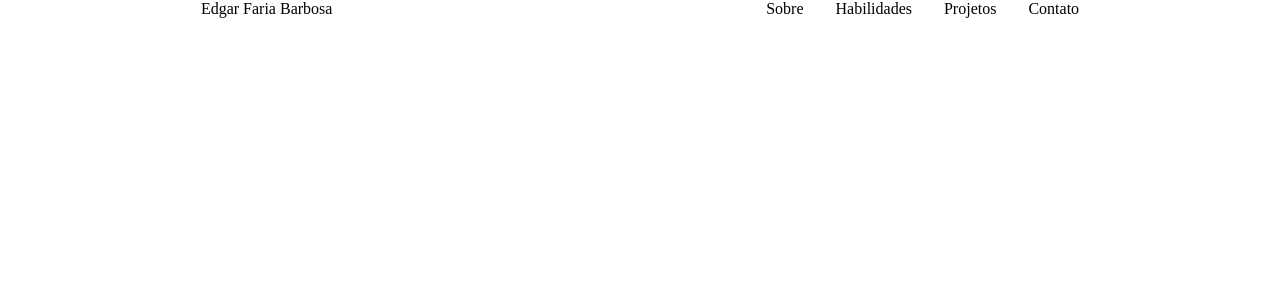
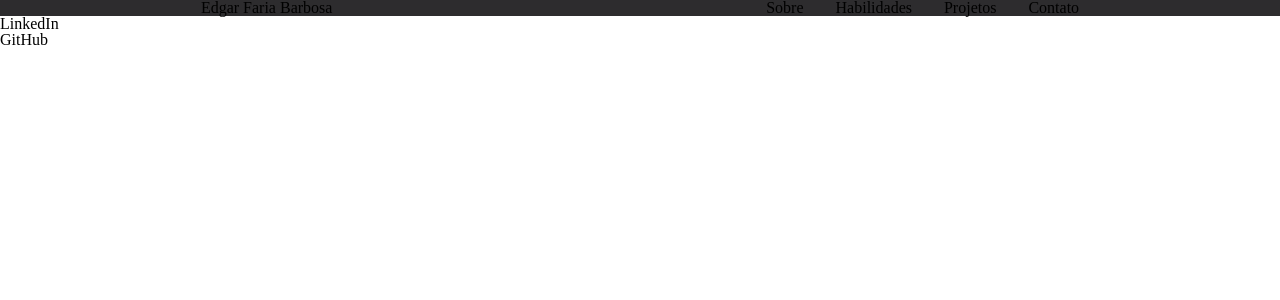
Before and after one commit to edgarfbarbosa/portfolio-react, a React (Vite) app: page / in a window 1280 px wide. Shown: the top 300 px of the page. Built offline with nearby package versions, Linux system fonts and the light colour scheme.

Commit message:
add: base css e componente footer

```diff
--- a/src/App.tsx
+++ b/src/App.tsx
@@ -1,9 +1,13 @@
-import { Navbar } from "./components/navbar";
+import "./assets/css/base/base.css"
+import "./assets/css/base/reset.css"
+import Navbar from "./components/navbar";
+import Footer from "./components/footer";
 
 function App() {
   return (
     <div>
       <Navbar />
+      <Footer />
     </div>
   )
 }
--- /dev/null
+++ b/src/assets/css/base/base.css
@@ -0,0 +1,6 @@
+:root {
+    --bg-color: #2d2c2e;
+    --red: #fd1f4a;
+    --yellow: #fbbd0d;
+    --white: #faf5e6;
+}
--- /dev/null
+++ b/src/assets/css/base/reset.css
@@ -0,0 +1,135 @@
+/* http://meyerweb.com/eric/tools/css/reset/
+   v2.0 | 20110126
+   License: none (public domain)
+*/
+
+html,
+body,
+div,
+span,
+applet,
+object,
+iframe,
+h1,
+h2,
+h3,
+h4,
+h5,
+h6,
+p,
+blockquote,
+pre,
+a,
+abbr,
+acronym,
+address,
+big,
+cite,
+code,
+del,
+dfn,
+em,
+img,
+ins,
+kbd,
+q,
+s,
+samp,
+small,
+strike,
+strong,
+sub,
+sup,
+tt,
+var,
+b,
+u,
+i,
+center,
+dl,
+dt,
+dd,
+ol,
+ul,
+li,
+fieldset,
+form,
+label,
+legend,
+table,
+caption,
+tbody,
+tfoot,
+thead,
+tr,
+th,
+td,
+article,
+aside,
+canvas,
+details,
+embed,
+figure,
+figcaption,
+footer,
+header,
+hgroup,
+menu,
+nav,
+output,
+ruby,
+section,
+summary,
+time,
+mark,
+audio,
+video {
+    margin: 0;
+    padding: 0;
+    border: 0;
+    font-size: 100%;
+    font: inherit;
+    vertical-align: baseline;
+}
+
+/* HTML5 display-role reset for older browsers */
+article,
+aside,
+details,
+figcaption,
+figure,
+footer,
+header,
+hgroup,
+menu,
+nav,
+section {
+    display: block;
+}
+
+body {
+    line-height: 1;
+}
+
+ol,
+ul {
+    list-style: none;
+}
+
+blockquote,
+q {
+    quotes: none;
+}
+
+blockquote:before,
+blockquote:after,
+q:before,
+q:after {
+    content: '';
+    content: none;
+}
+
+table {
+    border-collapse: collapse;
+    border-spacing: 0;
+}
--- /dev/null
+++ b/src/components/footer/index.tsx
@@ -0,0 +1,16 @@
+import './footer.css'
+
+const Footer = () => {
+    return (
+        <footer>
+            <div>
+                <ul>
+                    <li>LinkedIn</li>
+                    <li>GitHub</li>
+                </ul>
+            </div>
+        </footer>
+    )
+}
+
+export default Footer
--- a/src/components/navbar/index.tsx
+++ b/src/components/navbar/index.tsx
@@ -1,6 +1,6 @@
 import './navbar.css'
 
-export function Navbar() {
+const Navbar = () => {
     return (
         <nav className="navbar__container">
             <div>
@@ -18,3 +18,5 @@
         </nav>
     )
 }
+
+export default Navbar
--- a/src/components/navbar/navbar.css
+++ b/src/components/navbar/navbar.css
@@ -1,10 +1,6 @@
-* {
-    margin: 0;
-    padding: 0;
-}
-
 .navbar__container {
     align-items: center;
+    background-color: var(--bg-color);
     display: flex;
     justify-content: space-around;
 }
```
Also changed, not shown: src/components/footer/footer.css (added).
